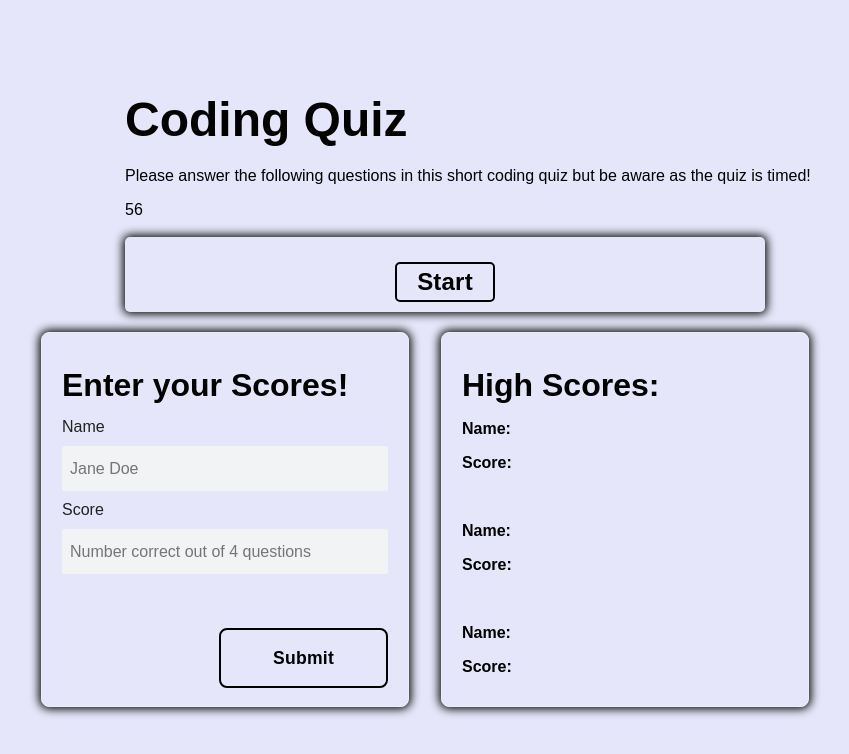
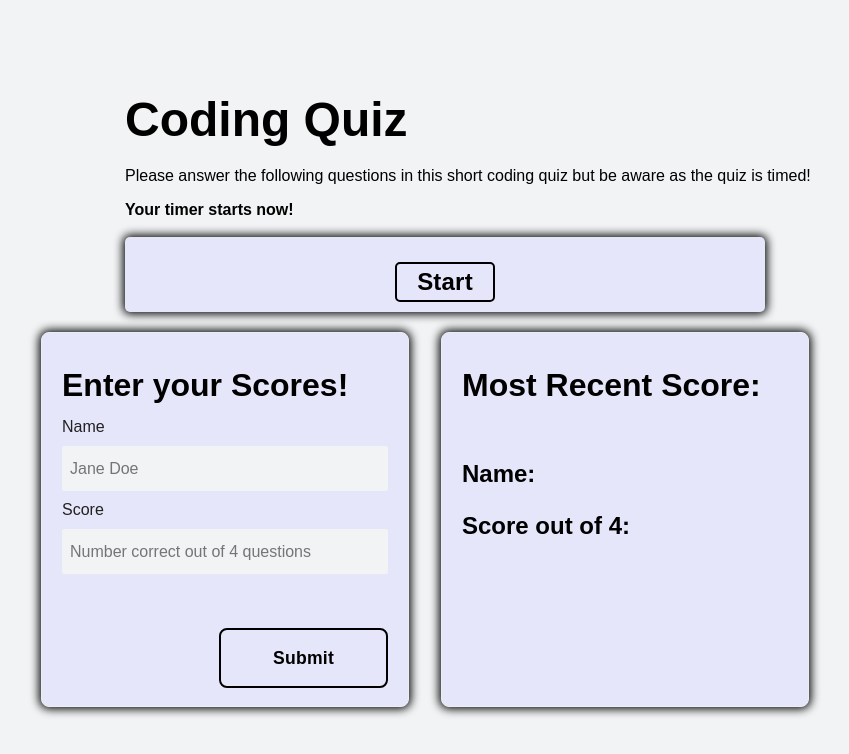
Before and after one commit to margaretelson/Coding-Quiz, a plain HTML site: page index.html in a window 1280 px wide. Shown: the whole page, without its empty margins (215-1064 px from the left). Drawn offline with Linux system fonts and the light colour scheme.

Commit message:
Added to Read Me and am trying to figure out the results section. Need to launch the live website.

```diff
--- a/index.html
+++ b/index.html
@@ -52,15 +52,13 @@
             </div>
 
             <div class="card">
-              <h2>High Scores:</h2>
-              <p><strong>Name:</strong> <span id="user-name"></span></p>
-              <p><strong>Score:</strong> <span id="user-score"></span></p>
+              <h2>Most Recent Score:</h2>
               <br>
-              <p><strong>Name:</strong> <span id="user-name"></span></p>
-              <p><strong>Score:</strong> <span id="user-score"></span></p>
-              <br>
-              <p><strong>Name:</strong> <span id="user-name"></span></p>
-              <p><strong>Score:</strong> <span id="user-score"></span></p>
+              <div class="card2big">
+                <p><strong>Name:</strong> <span id="user-name"></span></p>
+                <p><strong>Score out of 4:</strong> <span id="user-score"></span></p>
+              </div>
+                <br>
             </div>
           </div>
 
--- a/script.js
+++ b/script.js
@@ -4,8 +4,10 @@ var questionContainerElement = document.getElementById('question-container')
 var questionElement = document.getElementById('question')
 var answerButtonsElement= document.getElementById('answer-buttons')
 var viewScore =document.getElementById('view-score')
-let correctAnswer = 0;
-let finalScore;
+let correctAnswer = 0
+let finalScore = (correctAnswer / totalAnswers);
+var totalAnswers = questions.length
+
 
 
 
@@ -97,16 +99,15 @@ function setNextQuestion() {
 
 function showQuestion(question) {
     questionElement.innerText = question.question
-    question.answers.forEach(answer => {
+    questions.answers.forEach(answer => {
         var button = document.createElement('button')
         button.innerText = answer.text
         button.classList.add('btn')
         if (answer.correct) {
             button.dataset.correct = answer.correct
-        }
             correctAnswer ++;
             console.log(correctAnswer)
-
+        }
         button.addEventListener('click',selectAnswer)
         answerButtonsElement.appendChild(button)
     })
@@ -129,13 +130,12 @@ function selectAnswer (el) {
     Array.from(answerButtonsElement.children).forEach(button => {
         setStatusClass(button, button.dataset.correct)
     })
-    if (shuffledQuestions.length > currentQuestionIndex + 1){
+    if (shuffledQuestions.length > currentQuestionIndex + 3){
         nextButton.classList.remove ('hide')
     } else {
         startButton.innerText = "Done!"
         startButton.classList.remove('hide')
-         let finalScore = (correctAnswer / 4)
-    alert(finalScore)
+    alert("You have scored" + finalScore)
     }
 }
 
--- a/style.css
+++ b/style.css
@@ -12,6 +12,7 @@
     display: inline;
     position: relative;
     left: 100px;
+    background-color: lavender;
 }
 
 h1 {
@@ -21,6 +22,9 @@ h1 {
     margin-top: 15px;
 }
 
+.card2big {
+    font-size: 1.5rem;
+}
 
 body {
     padding: 0;
@@ -30,7 +34,7 @@ body {
     height: 100vh;
     justify-content: center;
     align-items: center;
-    background-color: lavender;
+    background-color: #f1f3f4;
 }
 
 body.correct {
```
Also changed, not shown: Coding-Quiz.jpg (added), 1 other file.
